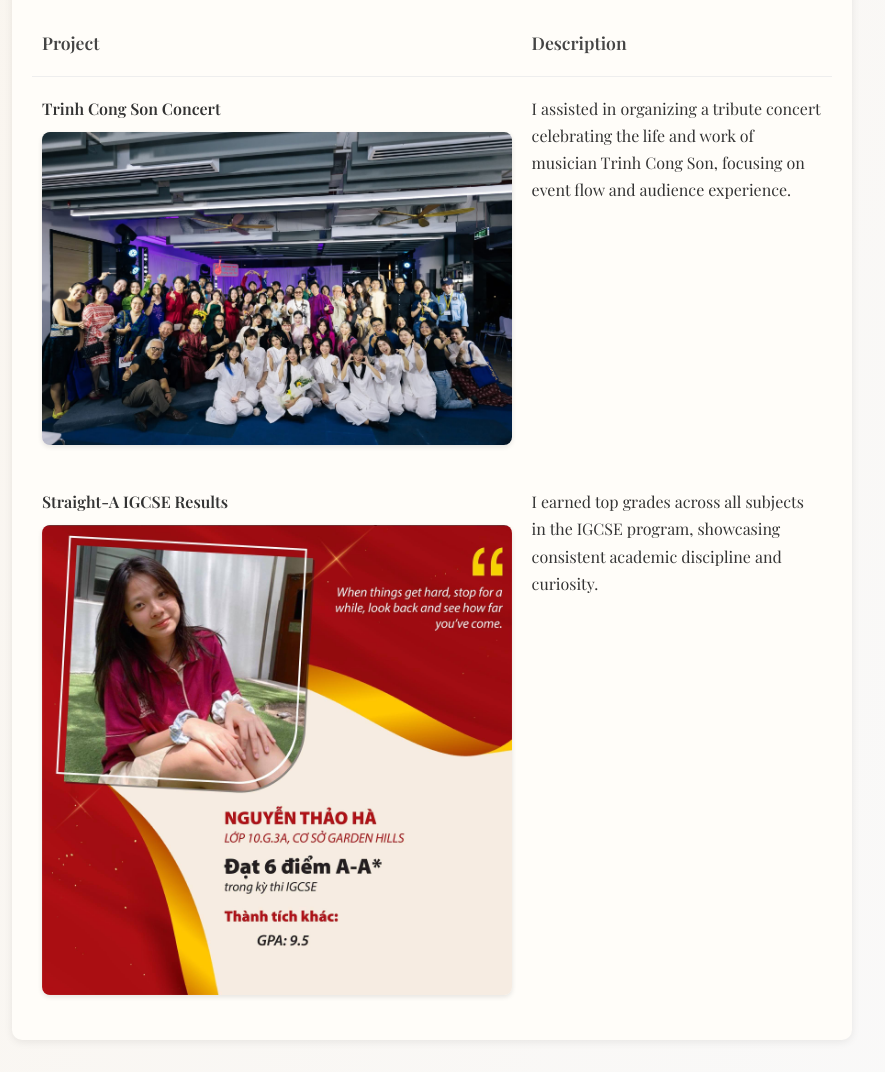
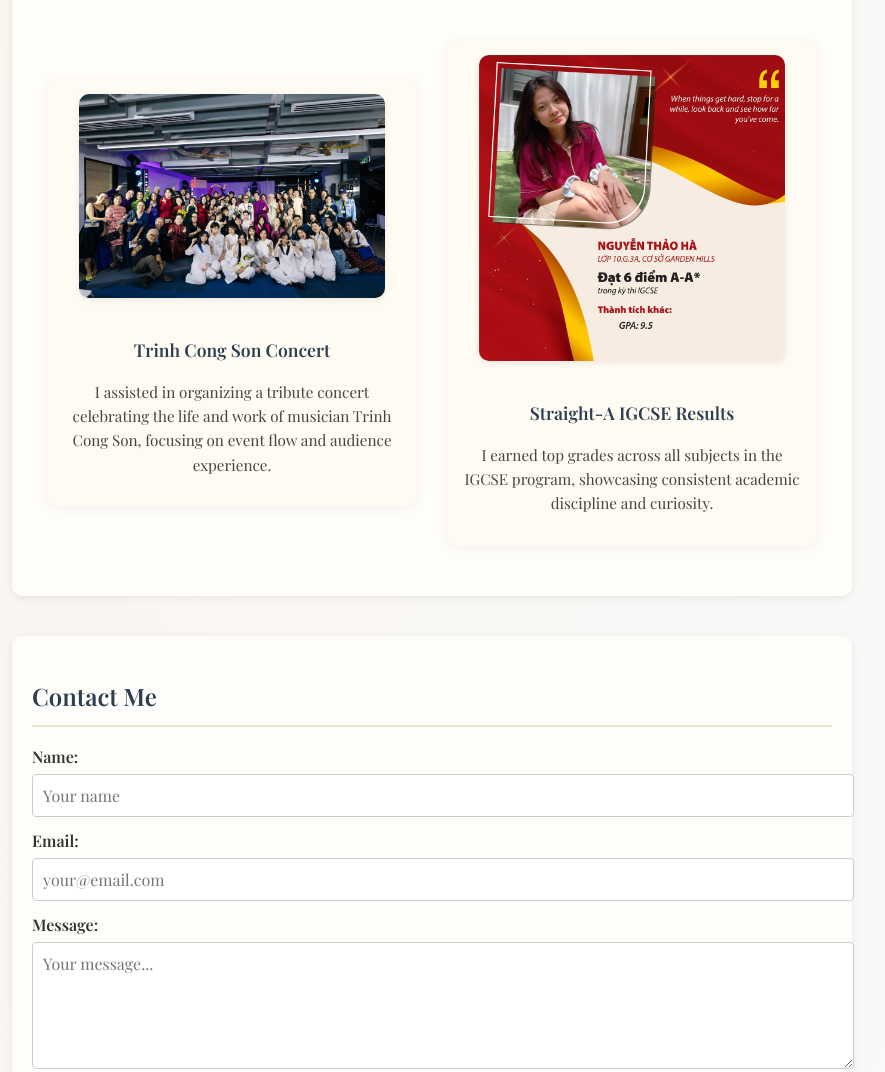
Before and after one commit to nguyenha1405wch-jpg/webdev-assignment, a plain HTML site: page index.html in a window 1280 px wide. Shown: the part 1140-2212 px from the top of the page, without its empty margins (208-1093 px from the left). Drawn offline with nearby package versions, Linux system fonts and the light colour scheme.

Commit message:
Update index.html

```diff
--- a/index.html
+++ b/index.html
@@ -41,7 +41,7 @@
     }
 
     header img {
-      width: 140px; /* smaller size */
+      width: 140px;
       height: auto;
       border-radius: 8px;
       box-shadow: 0 3px 8px rgba(0,0,0,0.1);
@@ -75,27 +75,45 @@
     .project-table {
       width: 100%;
       border-collapse: collapse;
+      text-align: center;
     }
 
-    .project-table th, .project-table td {
-      padding: 18px 10px;
-      vertical-align: top;
-      border: none; /* Remove borders */
+    .project-row td {
+      padding: 30px 15px;
+      vertical-align: middle;
     }
 
-    .project-table th {
-      text-align: left;
-      color: #444;
+    .project-card {
+      background-color: #fffaf2;
+      border-radius: 12px;
+      padding: 15px;
+      box-shadow: 0 2px 10px rgba(0,0,0,0.05);
+      transition: transform 0.3s ease, box-shadow 0.3s ease;
+    }
+
+    .project-card:hover {
+      transform: translateY(-5px);
+      box-shadow: 0 4px 14px rgba(0,0,0,0.12);
+    }
+
+    .project-card img {
+      max-width: 90%;
+      border-radius: 10px;
+      margin-bottom: 12px;
+      box-shadow: 0 2px 6px rgba(0,0,0,0.08);
+    }
+
+    .project-card h3 {
+      margin-bottom: 8px;
+      color: #2c3e50;
       font-weight: 600;
       font-size: 1.1em;
-      border-bottom: 1px solid #eee;
     }
 
-    .project-table img {
-      max-width: 100%;
-      border-radius: 8px;
-      margin-top: 10px;
-      box-shadow: 0 2px 5px rgba(0,0,0,0.1);
+    .project-card p {
+      font-size: 0.95em;
+      color: #444;
+      line-height: 1.6;
     }
 
     /* Contact section */
@@ -189,21 +207,21 @@
     <h2>Achievements</h2>
     <p>Some of the experiences and milestones that have shaped who I am:</p>
     <table class="project-table">
-      <tr>
-        <th>Project</th>
-        <th>Description</th>
-      </tr>
-      <tr>
-        <td><strong>Trinh Cong Son Concert</strong><br>
-          <img src="https://raw.githubusercontent.com/nguyenha1405wch-jpg/webdev-assignment/main/IMG_8882.JPG" alt="Trinh Cong Son Concert photo">
+      <tr class="project-row">
+        <td>
+          <div class="project-card">
+            <img src="https://raw.githubusercontent.com/nguyenha1405wch-jpg/webdev-assignment/main/IMG_8882.JPG" alt="Trinh Cong Son Concert photo">
+            <h3>Trinh Cong Son Concert</h3>
+            <p>I assisted in organizing a tribute concert celebrating the life and work of musician Trinh Cong Son, focusing on event flow and audience experience.</p>
+          </div>
         </td>
-        <td>I assisted in organizing a tribute concert celebrating the life and work of musician Trinh Cong Son, focusing on event flow and audience experience.</td>
-      </tr>
-      <tr>
-        <td><strong>Straight-A IGCSE Results</strong><br>
-          <img src="https://raw.githubusercontent.com/nguyenha1405wch-jpg/webdev-assignment/main/IMG_1796.JPG" alt="IGCSE Results photo">
+        <td>
+          <div class="project-card">
+            <img src="https://raw.githubusercontent.com/nguyenha1405wch-jpg/webdev-assignment/main/IMG_1796.JPG" alt="IGCSE Results photo">
+            <h3>Straight-A IGCSE Results</h3>
+            <p>I earned top grades across all subjects in the IGCSE program, showcasing consistent academic discipline and curiosity.</p>
+          </div>
         </td>
-        <td>I earned top grades across all subjects in the IGCSE program, showcasing consistent academic discipline and curiosity.</td>
       </tr>
     </table>
   </section>
```
